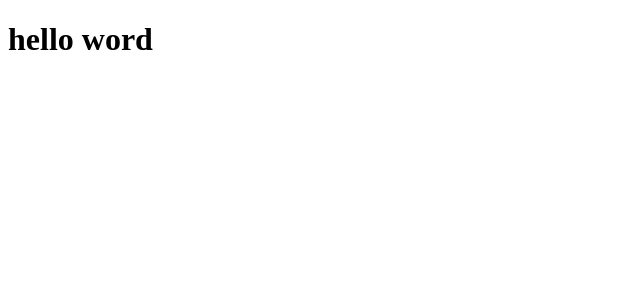
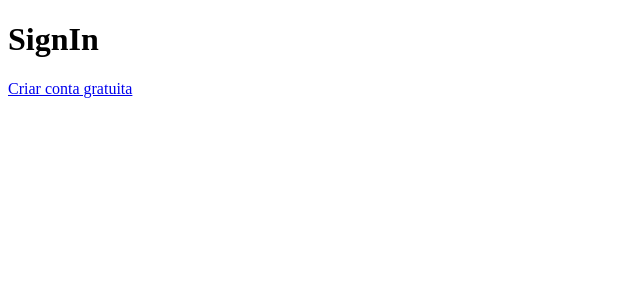
Before and after one commit to JRCouto4D/Bootcamp-Gobarber_web, a React (Create React App) app: page / in a window 1280 px wide. Shown: the top 300 px of the page, without its empty margins (0-640 px from the left). Built offline with nearby package versions, Linux system fonts and the light colour scheme.

Commit message:
config: routes/index

```diff
--- a/src/App.js
+++ b/src/App.js
@@ -1,7 +1,7 @@
 import React from 'react';
 
-// import { Container } from './styles';
+import Routes from './routes';
 
 export default function App() {
-  return <h1>hello word</h1>;
+  return <Routes />;
 }
--- a/src/pages/SignIn/index.js
+++ b/src/pages/SignIn/index.js
@@ -1,9 +1,15 @@
 import React from 'react';
+import { Link } from 'react-router-dom';
 
 // import { Container } from './styles';
 
 function SignIn() {
-  return <h1>SignIn</h1>;
+  return (
+    <>
+      <h1>SignIn</h1>
+      <Link to="/register">Criar conta gratuita</Link>
+    </>
+  );
 }
 
 export default SignIn;
--- a/src/routes/index.js
+++ b/src/routes/index.js
@@ -0,0 +1,21 @@
+import React from 'react';
+import { BrowserRouter, Switch, Route } from 'react-router-dom';
+
+import SignIn from '../pages/SignIn';
+import SignUp from '../pages/SignUp';
+import Dashboard from '../pages/Dashboard';
+import Profile from '../pages/Profile';
+
+export default function Routes() {
+  return (
+    <BrowserRouter>
+      <Switch>
+        <Route path="/" exact component={SignIn} />
+        <Route path="/register" component={SignUp} />
+
+        <Route path="/dashboard" component={Dashboard} isPrivate />
+        <Route path="/profile" component={Profile} isPrivate />
+      </Switch>
+    </BrowserRouter>
+  );
+}
```
